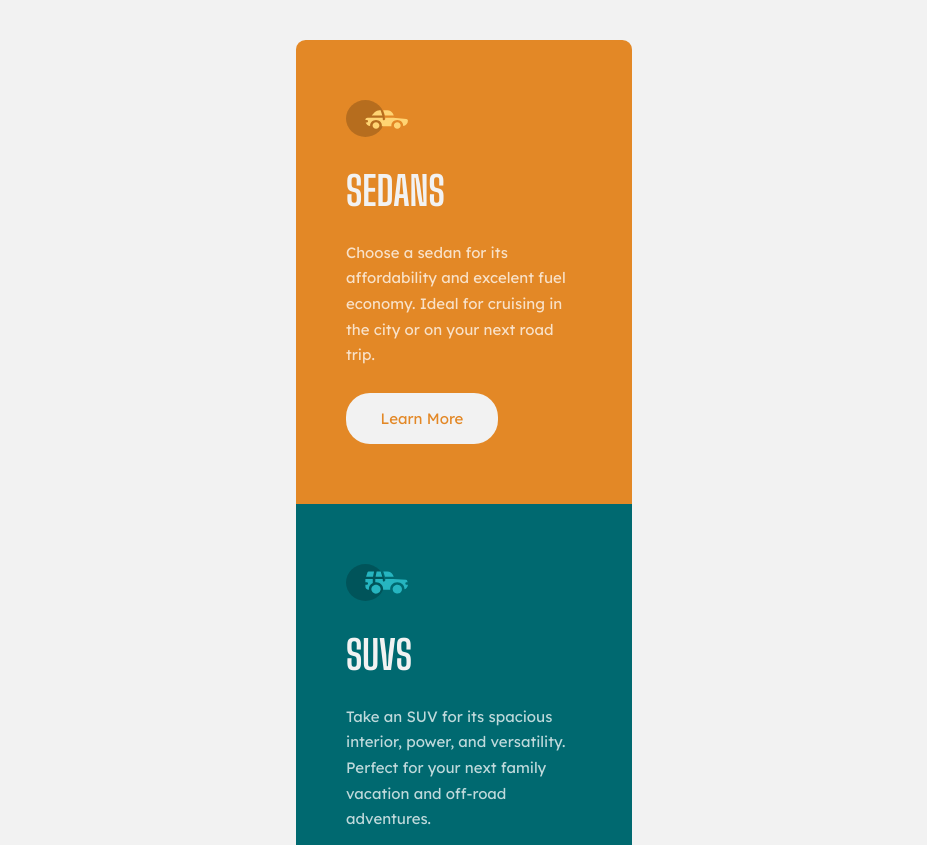
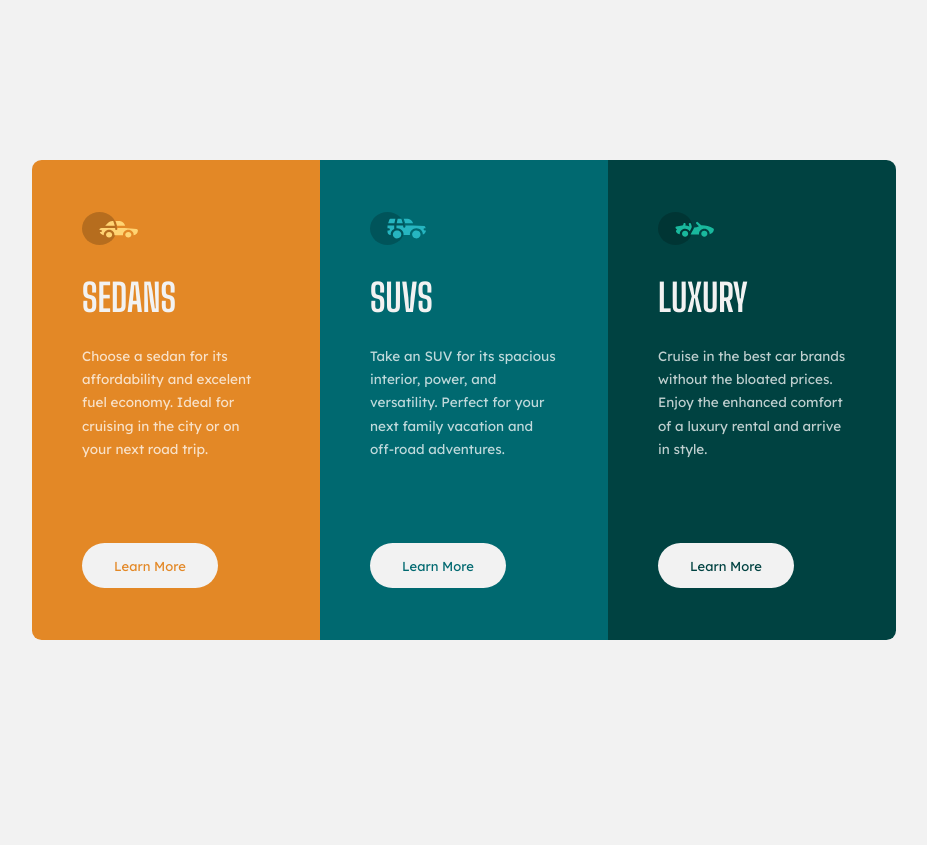
Before and after one commit to Alexandre-Simoes361/Practice-Project-3-Column-Preview-Card-Component, a plain HTML site: page index.html in a window 1280 px wide. Shown: the top 845 px of the page, without its empty margins (176-1103 px from the left). After the commit the page ends 800 px from the top, so only its background shows below. Drawn offline with Linux system fonts and the light colour scheme.

Commit message:
Final version initial commit rev1

```diff
--- a/style.css
+++ b/style.css
@@ -12,9 +12,16 @@
     --fw--regular: 400;
     --fw--bold: 700;
 
+    /*mobile font sizes*/
+
     --fs--p: 15px;
     --fs--headings: 40px;
     --fs--buttons: 15px;
+
+    /*desktop font sizes*/
+    --fs--dp: 13.5px;
+    --fs--dheadings: 38px;
+    --fs--dbuttons: 13px;
 }
 
 *{
@@ -127,3 +134,57 @@ body{
     background-color: transparent;
     color: var(--clr-neutral-400);
 }
+
+@media (min-width: 700px){
+    * > h1{
+        font-size: var(--fs--dheadings);
+
+    }
+
+    * > h2{
+        font-size: var(--fs--dheadings);
+    }
+
+    * > p{
+        font-size: var(--fs--dp);
+        line-height: 1.45rem;
+        padding-bottom: 70px;
+    }
+
+    img{
+        width: 3.5rem;
+        height: 2.1rem;
+        margin-top: 0px;
+    }
+
+    body{
+        overflow: hidden;
+        margin: 0px;
+    }
+
+    .card{
+        display: flex;
+        flex-direction: row;
+    }
+
+    .sedan_card{
+        width: 18rem;
+        height: 30rem;
+    }
+
+    .suvs_card{
+        width: 18rem;
+        height: 30rem;
+    }
+
+    .luxury_card{
+        width: 18rem;
+        height: 30rem;
+    }
+
+    .learn_more{
+        width: 8.5rem;
+        height: 2.8rem;
+        font-size: var(--fs--dbuttons);
+    }
+}
```
Also changed, not shown: 1 other file.
